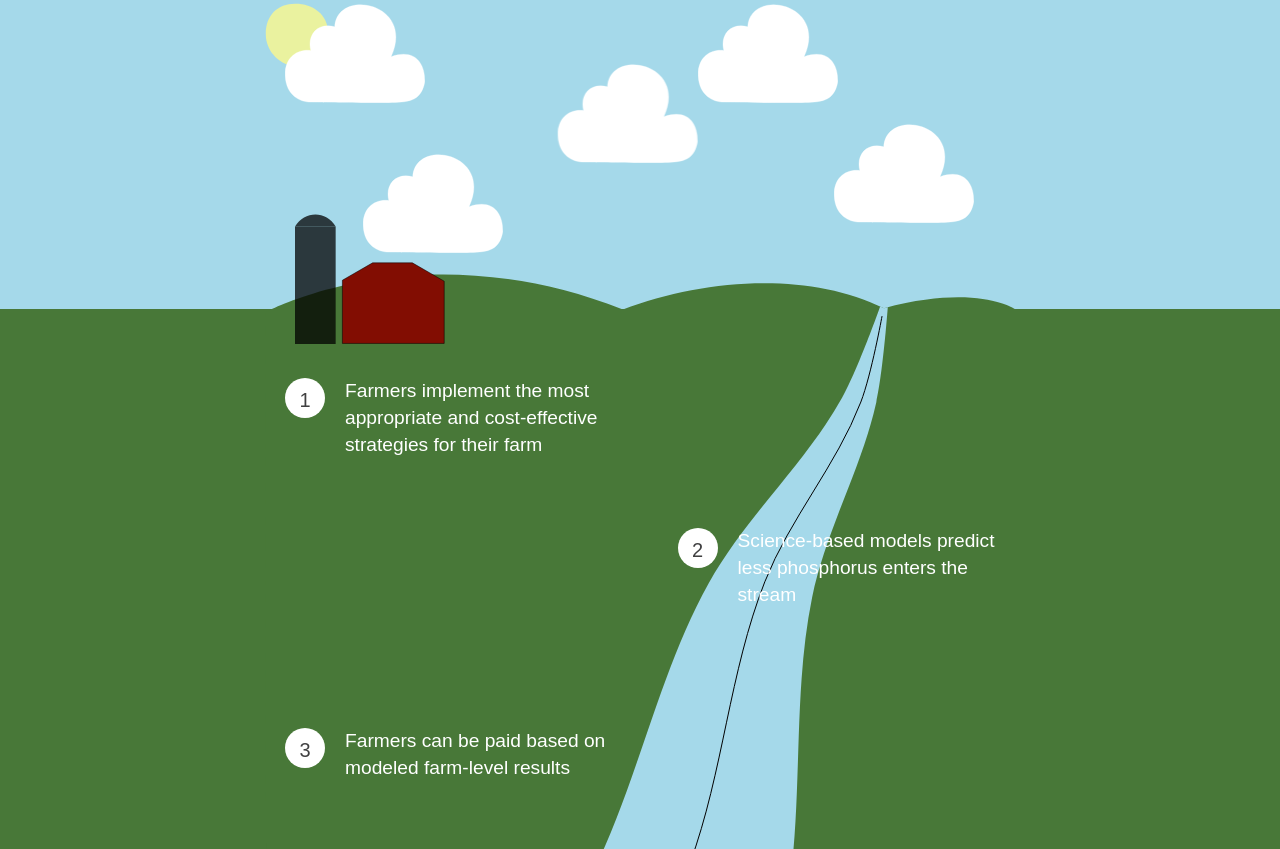
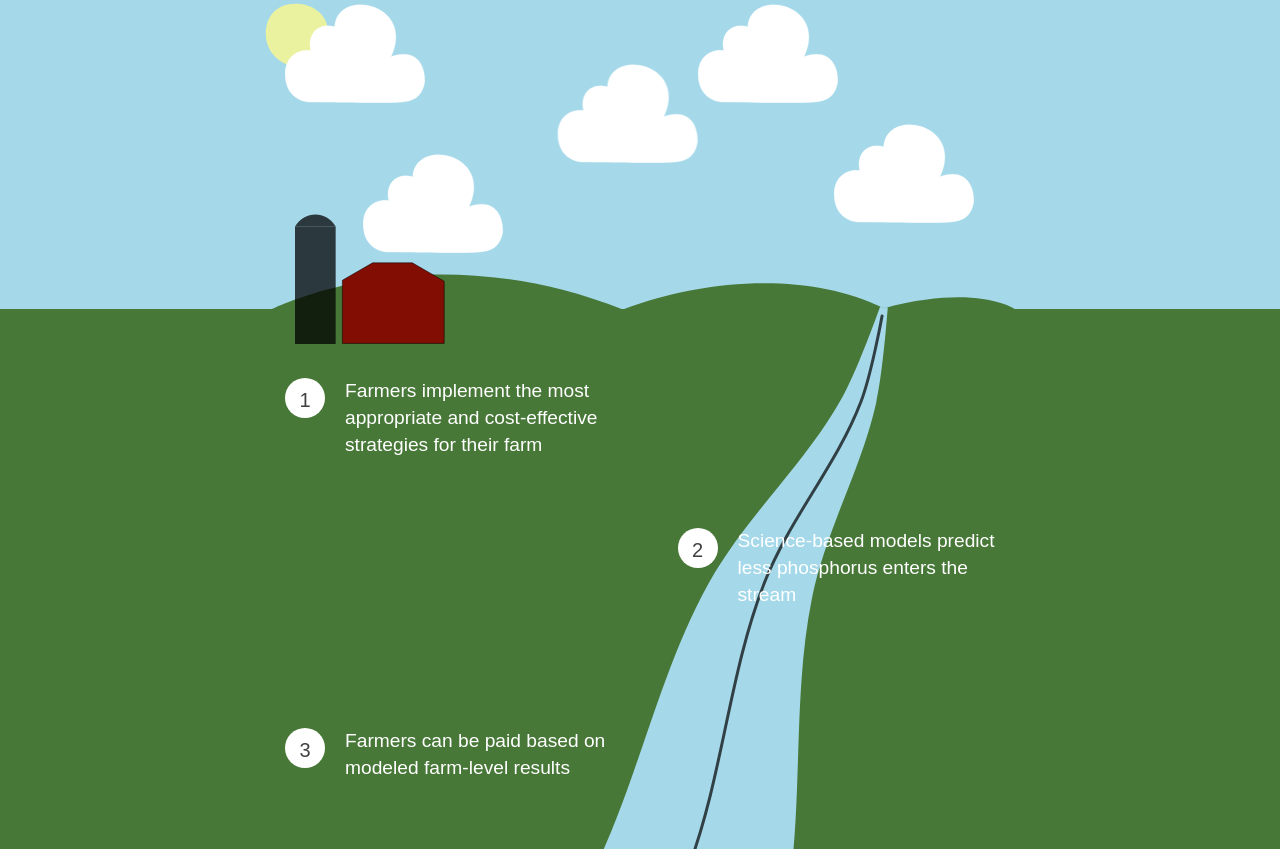
Before and after one commit to DeltaInstitute/p4p-infographic, a plain HTML site: page index.html in a window 1280 px wide. Shown: the part 511-1360 px from the top of the page. Drawn offline with nearby package versions, Linux system fonts and the light colour scheme.

Commit message:
more styles tweaks

```diff
--- a/css/main.css
+++ b/css/main.css
@@ -329,6 +329,11 @@ span.number {
     animation: dash 1s linear;
 }
 
+#flowline {
+    stroke:#000000;
+    stroke-width:3px;
+}
+
 .flowline-visible {
     stroke-dashoffset: 1812;
 }
--- a/index.html
+++ b/index.html
@@ -51,7 +51,7 @@
                  height="928"
                  viewBox="0 0 750.00001 928">
                 <path
-                   style="fill:none;fill-rule:evenodd;stroke:#000000;stroke-width:1px;stroke-linecap:butt;stroke-linejoin:miter;stroke-opacity:1"
+                   style="fill:none;fill-rule:evenodd;stroke-linecap:round;stroke-linejoin:miter;stroke-opacity:0.7"
                    d="m 287.61968,984.57548 c 0,0 100.55699,-189.80537 137.3574,-290.34898 33.36229,-91.15021 39.24794,-191.10468 74.8207,-281.41516 24.90109,-63.21774 71.7055,-116.35445 96.03851,-179.79302 10.57276,-27.56422 21.21781,-85.98797 21.21781,-85.98797"
                    id="flowline" />
                 </svg>
```
